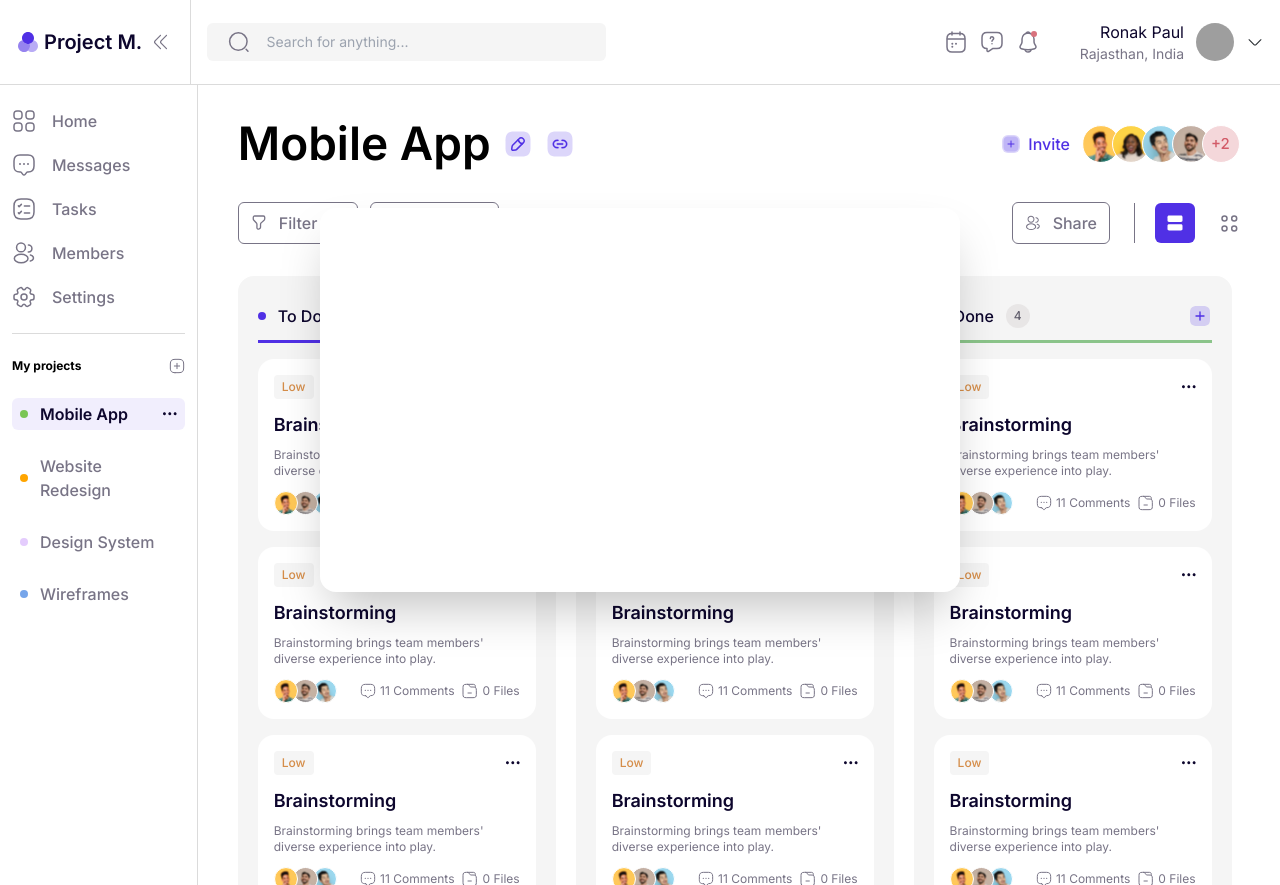
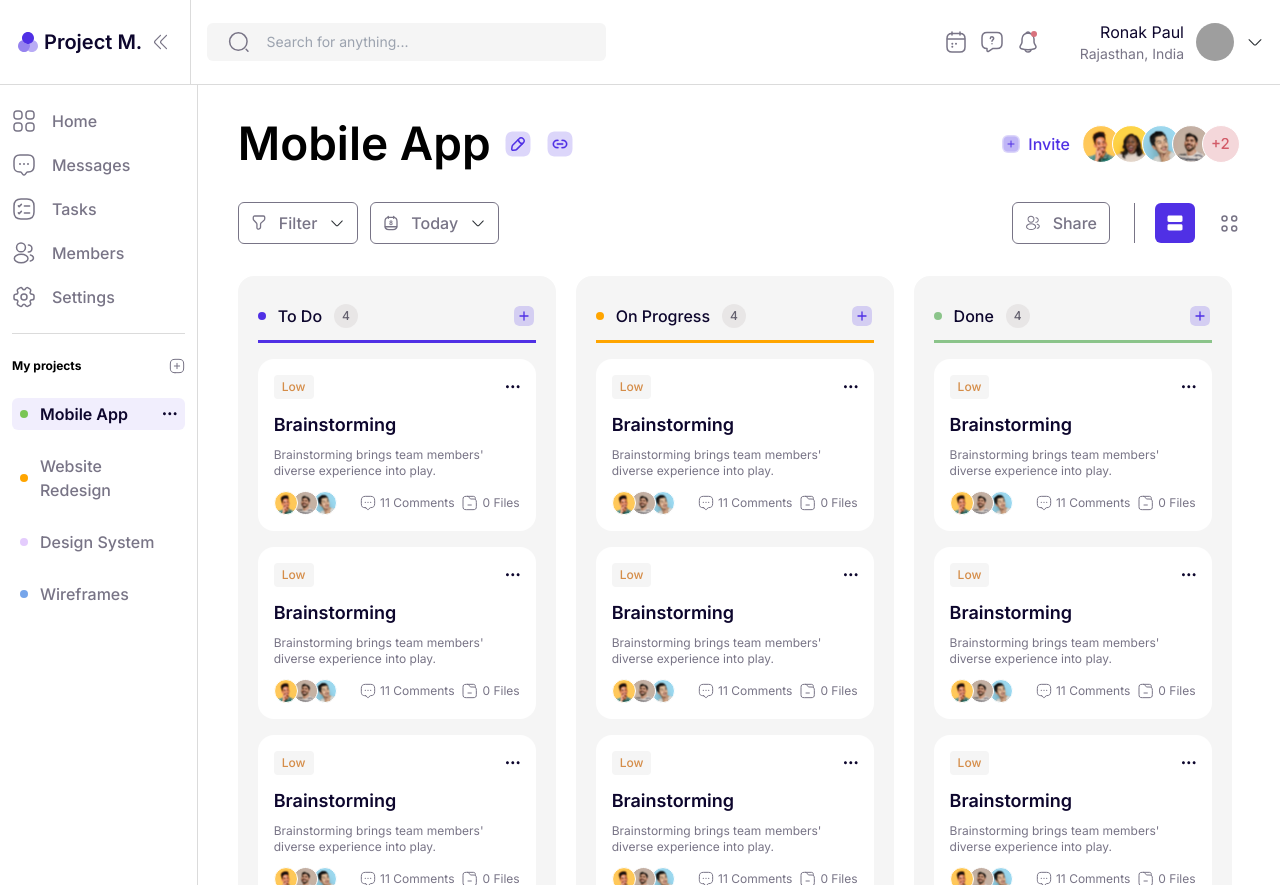
Before and after one commit to ronak-pal1/Advance-Todo, a React (Vite) app: page / in a window 1280 px wide. Built offline with nearby package versions, Linux system fonts and the light colour scheme; grey boxes are pictures that could not be loaded.

Commit message:
Added add to and filter UI

```diff
--- a/src/SVGIcons.jsx
+++ b/src/SVGIcons.jsx
@@ -768,3 +768,22 @@ export const FilesIcon = () => {
     </svg>
   );
 };
+
+export const CloseIcon = () => {
+  return (
+    <svg
+      className="cursor-pointer"
+      xmlns="http://www.w3.org/2000/svg"
+      x="0px"
+      y="0px"
+      width="24"
+      height="24"
+      viewBox="0 0 24 24"
+    >
+      <path
+        d="M 4.9902344 3.9902344 A 1.0001 1.0001 0 0 0 4.2929688 5.7070312 L 10.585938 12 L 4.2929688 18.292969 A 1.0001 1.0001 0 1 0 5.7070312 19.707031 L 12 13.414062 L 18.292969 19.707031 A 1.0001 1.0001 0 1 0 19.707031 18.292969 L 13.414062 12 L 19.707031 5.7070312 A 1.0001 1.0001 0 0 0 18.980469 3.9902344 A 1.0001 1.0001 0 0 0 18.292969 4.2929688 L 12 10.585938 L 5.7070312 4.2929688 A 1.0001 1.0001 0 0 0 4.9902344 3.9902344 z "
+        stroke="#787486"
+      ></path>
+    </svg>
+  );
+};
--- /dev/null
+++ b/src/components/AddTodo.jsx
@@ -0,0 +1,76 @@
+import { useEffect, useState } from "react";
+import { CloseIcon } from "../SVGIcons";
+
+const AddTodo = ({ setIsAddingTodo, isAddingTodo }) => {
+  const [currentTodoInfo, setCurrentTodoInfo] = useState({
+    dotColor: "#5030E5",
+    name: "To Do",
+  });
+
+  useEffect(() => {
+    if (isAddingTodo.todoNo == 0)
+      setCurrentTodoInfo({ dotColor: "#5030E5", name: "To Do" });
+    else if (isAddingTodo.todoNo == 1)
+      setCurrentTodoInfo({ dotColor: "#FFA500", name: "In Progress" });
+    else if (isAddingTodo.todoNo == 2)
+      setCurrentTodoInfo({ dotColor: "#8BC48A", name: "Done" });
+  }, [isAddingTodo]);
+
+  const closeTodo = () => {
+    setIsAddingTodo({ state: false, todoNo: isAddingTodo.todoNo });
+  };
+
+  return (
+    <div className="w-full h-full px-6 py-10">
+      {/* Add todo heading */}
+      <div className="flex items-center justify-between">
+        <div className="flex items-center">
+          <div
+            className="w-2 h-2 rounded-full"
+            style={{ backgroundColor: currentTodoInfo.dotColor }}
+          ></div>
+          <p className="text-[#0D062D] font-medium text-xl ml-4">
+            Add {currentTodoInfo.name}
+          </p>
+        </div>
+
+        <div onClick={closeTodo}>
+          <CloseIcon />
+        </div>
+      </div>
+
+      <div className="mt-10 space-y-7">
+        <div>
+          <label for="prioprity" className="font-medium">
+            Prioprity :{" "}
+          </label>
+
+          <select name="prioprity" className="outline-none text-xs">
+            <option value="low">Low</option>
+            <option value="high">High</option>
+            <option value="completed">Completed</option>
+          </select>
+        </div>
+
+        <input
+          type="text"
+          placeholder="Name"
+          className="text-2xl outline-none w-full border-b py-3"
+        />
+        <input
+          type="text"
+          placeholder="Description"
+          className="text-lg outline-none w-full border-b py-3"
+        />
+      </div>
+
+      <div className="w-full flex justify-center mt-5">
+        <button className="bg-[#5030E5] text-white px-5 py-3 text-xs rounded-md">
+          Add Task
+        </button>
+      </div>
+    </div>
+  );
+};
+
+export default AddTodo;
--- a/src/components/MainDash.jsx
+++ b/src/components/MainDash.jsx
@@ -1,3 +1,4 @@
+import { useState } from "react";
 import {
   AddIcon2,
   DateIcon,
@@ -11,22 +12,51 @@ import {
 } from "../SVGIcons";
 import InvitedProfiles from "../assets/InvitedProfiles.svg";
 import TodoContainer from "./TodoContainer";
+import AddTodo from "./AddTodo";
 
-const CustomButton = ({ name, Icon, isDropDown }) => {
+const CustomButton = ({ name, Icon, isDropDown, isFunctional = true }) => {
+  const [isDroppedDown, setIsDroppedDown] = useState(false);
+
+  const dropdown = () => {
+    if (!isFunctional) return;
+
+    setIsDroppedDown(!isDroppedDown);
+  };
   return (
-    <div className="flex items-center space-x-3 w-fit h-fit border rounded-md border-[#787486] px-3 py-2 ">
-      <Icon />
-      <p className="text-[#787486] font-medium">{name}</p>
-      {isDropDown && <DropdownIcon size={"16"} />}
+    <div className="w-fit h-fit relative">
+      <div
+        className="flex items-center space-x-3 w-fit h-fit border rounded-md border-[#787486] px-3 py-2 cursor-pointer"
+        onClick={dropdown}
+      >
+        <Icon />
+        <p className="text-[#787486] font-medium">{name}</p>
+        {isDropDown && <DropdownIcon size={"16"} />}
+      </div>
+      {isDropDown && isDroppedDown && (
+        <div className="absolute w-52 px-4 py-4 h-fit bg-white shadow-2xl rounded-md [&>*]:text-[#0D062D] [&>*]:font-medium [&>*]:cursor-pointer">
+          <p>By prioprity</p>
+        </div>
+      )}
     </div>
   );
 };
 
 const MainDash = () => {
+  const [isAddingTodo, setIsAddingTodo] = useState({ state: false, todoNo: 0 });
+
   return (
     <>
-      <div className="w-full h-full bg-transparent absolute top-0 left-0 flex justify-center items-center ">
-        <div className="w-1/2 h-96 bg-white shadow-2xl rounded-2xl"></div>
+      <div
+        className={`w-full h-full bg-transparent absolute top-0 left-0 ${
+          isAddingTodo.state ? "flex" : "hidden"
+        } justify-center items-center z-50 `}
+      >
+        <div className="w-1/2 h-fit bg-white shadow-2xl rounded-2xl z-50">
+          <AddTodo
+            setIsAddingTodo={setIsAddingTodo}
+            isAddingTodo={isAddingTodo}
+          />
+        </div>
       </div>
       <div className="flex flex-[0.853] flex-col px-10 py-6 w-full h-full overflow-y-scroll">
         {/* Top project info part */}
@@ -57,7 +87,12 @@ const MainDash = () => {
                 Icon={FilterIcon}
                 isDropDown={true}
               />
-              <CustomButton name={"Today"} Icon={DateIcon} isDropDown={true} />
+              <CustomButton
+                name={"Today"}
+                Icon={DateIcon}
+                isDropDown={true}
+                isFunctional={false}
+              />
             </div>
 
             <div className="flex items-center space-x-6">
@@ -76,9 +111,27 @@ const MainDash = () => {
 
         {/* Bottom todo cards part */}
         <div className="flex flex-1 items-center space-x-5 mt-8">
-          <TodoContainer name={"To Do"} color={"#5030E5"} canAdd={true} />
-          <TodoContainer name={"On Progress"} color={"#FFA500"} canAdd={true} />
-          <TodoContainer name={"Done"} color={"#8BC48A"} canAdd={true} />
+          <TodoContainer
+            todoNo={0}
+            name={"To Do"}
+            color={"#5030E5"}
+            canAdd={true}
+            setIsAddingTodo={setIsAddingTodo}
+          />
+          <TodoContainer
+            todoNo={1}
+            name={"On Progress"}
+            color={"#FFA500"}
+            canAdd={true}
+            setIsAddingTodo={setIsAddingTodo}
+          />
+          <TodoContainer
+            todoNo={2}
+            name={"Done"}
+            color={"#8BC48A"}
+            canAdd={true}
+            setIsAddingTodo={setIsAddingTodo}
+          />
         </div>
       </div>
     </>
--- a/src/components/TodoContainer.jsx
+++ b/src/components/TodoContainer.jsx
@@ -1,7 +1,7 @@
 import { AddIcon2 } from "../SVGIcons";
 import TodoCard from "./TodoCard";
 
-const TodoContainer = ({ name, color, canAdd }) => {
+const TodoContainer = ({ name, color, canAdd, setIsAddingTodo, todoNo }) => {
   return (
     <div className="flex flex-col flex-[0.33] h-full bg-[#F5F5F5] rounded-2xl px-5 py-4">
       {/* Todo container heading */}
@@ -22,7 +22,11 @@ const TodoContainer = ({ name, color, canAdd }) => {
           </p>
         </div>
 
-        {canAdd && <AddIcon2 size={"24"} />}
+        {canAdd && (
+          <div onClick={() => setIsAddingTodo({ state: true, todoNo: todoNo })}>
+            <AddIcon2 size={"24"} />
+          </div>
+        )}
       </div>
 
       {/* all todos */}
```
